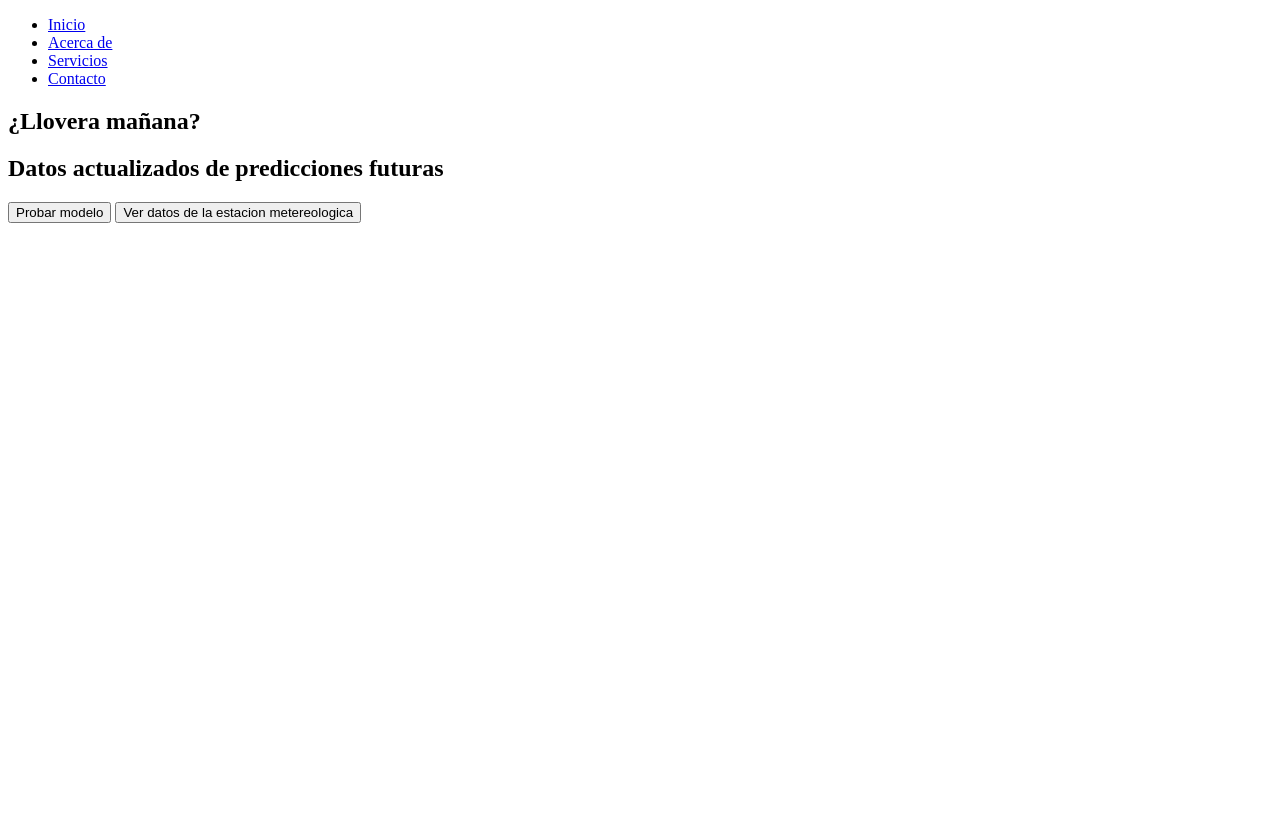
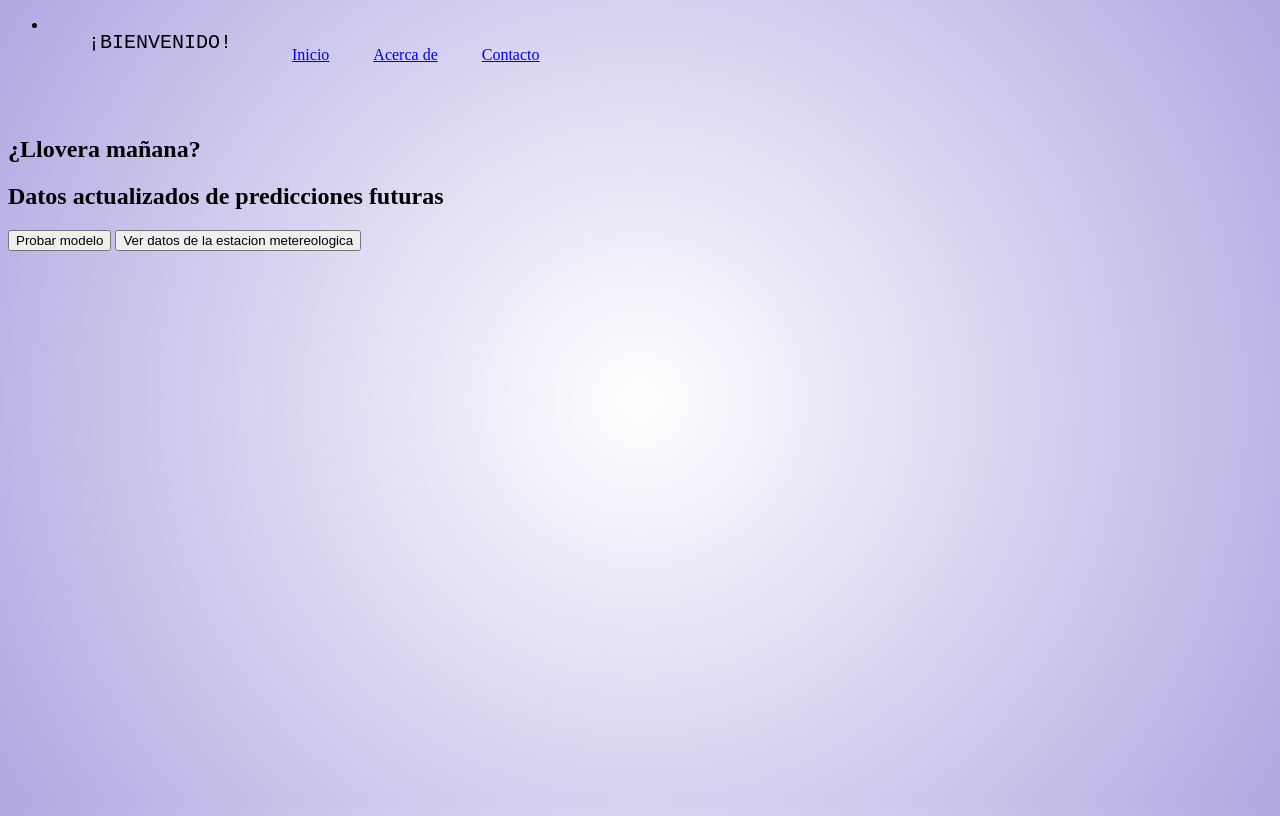
Before and after one commit to ThePolanco/Aplicativo_MCPP, a Flask app: page / in a window 1280 px wide. Before the commit the page ends 223 px from the top, so only its background shows below. Run offline with Flask 3, Linux system fonts and the light colour scheme.

Commit message:
UPDATE styles

```diff
--- a/src/static/css/estilos.css
+++ b/src/static/css/estilos.css
@@ -0,0 +1,54 @@
+html, body{
+    height: 100%;
+}
+
+body{
+    background: radial-gradient(circle, #fff, #b1a8e2);
+    background-size: cover;
+}
+
+header{
+    height: 100px;
+}
+
+.nav{
+    width: 100%;
+}
+
+.titulo{
+    font-family: 'Courier New', Courier, monospace;
+    color: #000000;
+    font-size: 20px;
+    font-weight: 100;
+    text-decoration: none;
+    margin: auto;
+    float: left;
+    padding: 15px 40px;
+}
+
+.nav_ul{
+    height: 100px;
+    position: static;
+}
+
+.nav_li{
+    height: 0;
+}
+
+.nav_li1{
+    display: inline-block;
+    padding: 30px 20px;
+    color: #000;
+}
+
+.nav_li a{
+    color: #000;
+    font-family: 'Courier New', Courier, monospace;
+    font-size: 23px;
+    font-weight: 23px;
+    text-decoration: none;
+}
+
+.nav_li1:hover > a{
+	color: #db5147;
+}
--- a/src/templates/index.html
+++ b/src/templates/index.html
@@ -2,19 +2,20 @@
 <html lang="en">
 <head>
     <meta charset="UTF-8">
+    <link rel="stylesheet" tydive="text/css" href="static/css/estilos.css">
     <meta name="viewport" content="width=device-width, initial-scale=1.0">
     <title>Predicción de precipitaciones</title>
 </head>
 <body>
     <div class="index">
         <!--Parte superior del index-->
-        <header class="header">
+        <header>
             <nav class="nav">
-                <ul>
-                    <li><a href="#">Inicio</a></li>
-                    <li><a href="#">Acerca de</a></li>
-                    <li><a href="#">Servicios</a></li>
-                    <li><a href="#">Contacto</a></li>
+                <ul class="nav_ul">
+                    <li class="nav_li"><h1 class="titulo">¡BIENVENIDO!</h1></li>
+                    <li class="nav_li1"><a href="#">Inicio</a></li>
+                    <li class="nav_li1"><a href="#">Acerca de</a></li>
+                    <li class="nav_li1"><a href="#">Contacto</a></li>
                 </ul>
             </nav>
         </header>
```
